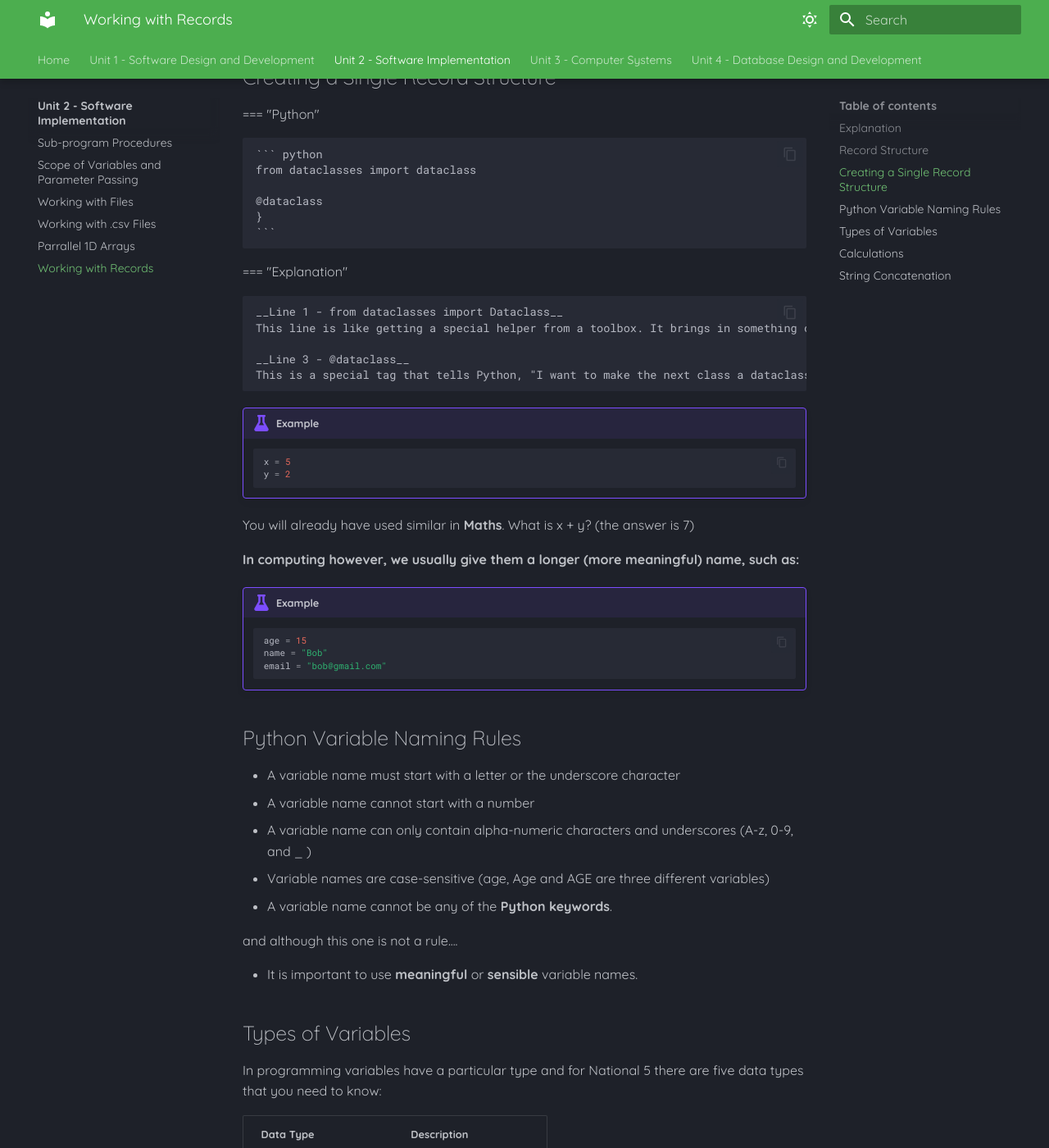
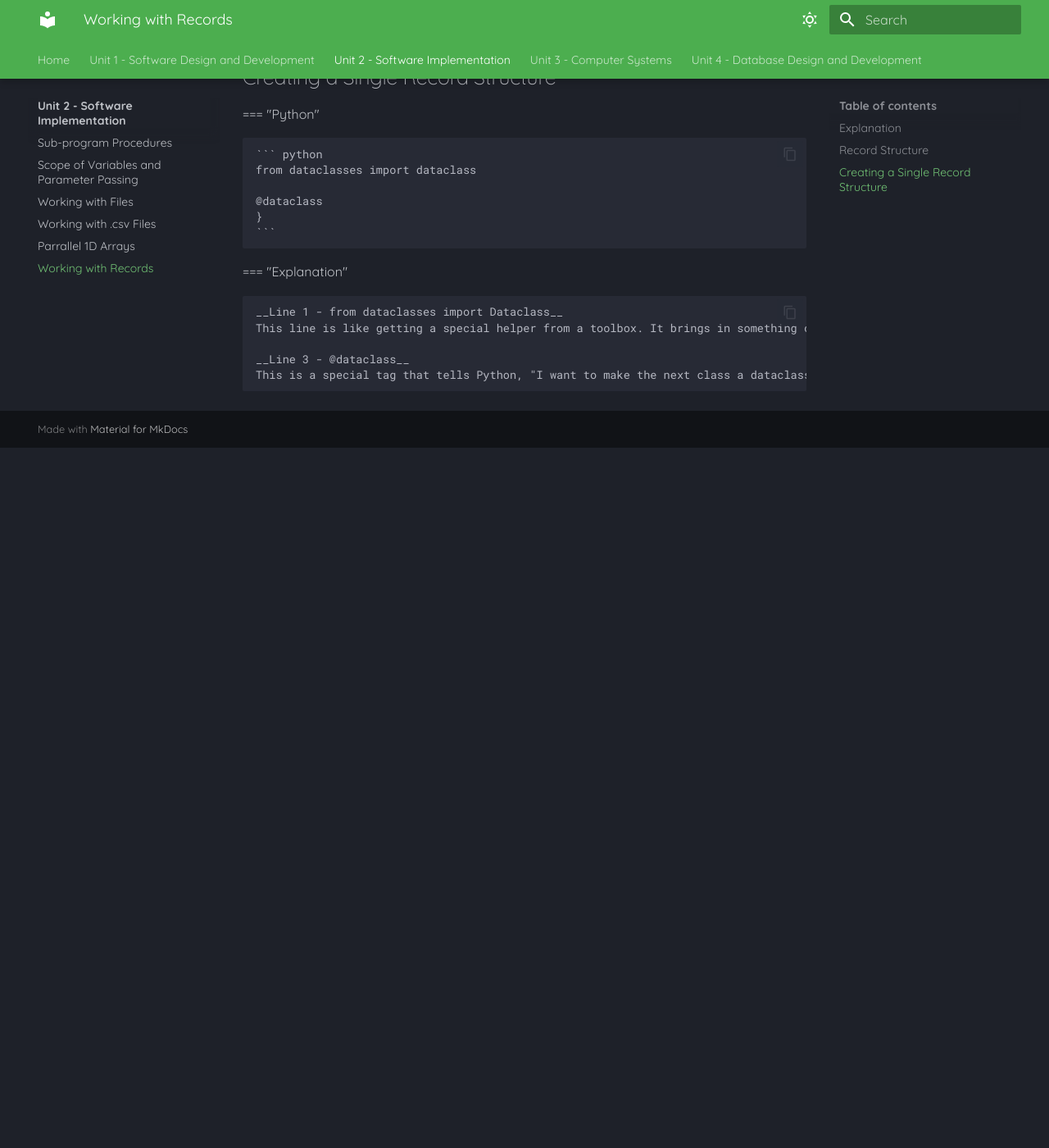
Before and after one commit to Mr-Wood-CS/Higher-Computing-Science-MD-Files, an MkDocs documentation site: the page built from docs/SI/08-Working-with-Records.md, in a window 1280 px wide and 1400 px high, scrolled down 1072 px. Shown: the whole window at 82% size. Built offline with MkDocs 1.6.1 and Material for MkDocs 9.7.7, drawn with Linux system fonts in a browser that asks for light colours; after the commit the page ends 1618 px from its top, so only the background shows below that; some of the changed text lies outside the part shown.

Commit message:
Update 08-Working-with-Records.md

````diff
--- a/docs/SI/08-Working-with-Records.md
+++ b/docs/SI/08-Working-with-Records.md
@@ -46,124 +46,3 @@ kind of information to expect in each field.
 
 	__Line 3 - @dataclass__
 	This is a special tag that tells Python, "I want to make the next class a dataclass." This means Python will automatically help us with things like creating the class and keeping track of data inside it.
-
-!!! example
-	```Python
-	x = 5
-	y = 2
-	```
-You will already have used similar in **Maths**. What is x + y? (the answer is 7)
-
-**In computing however, we usually give them a longer (more meaningful) name, such as:**
-
-!!! example
-	```Python
-	age = 15
-	name = "Bob"
-	email = "bob@gmail.com"
-	```
-
-## Python Variable Naming Rules
-
-- A variable name must start with a letter or the underscore character
-- A variable name cannot start with a number
-- A variable name can only contain alpha-numeric characters and underscores (A-z, 0-9, and _ )
-- Variable names are case-sensitive (age, Age and AGE are three different variables)
-- A variable name cannot be any of the **Python keywords**.
-
-and although this one is not a rule....
-
-- It is important to use **meaningful** or **sensible** variable names.
-
-## Types of Variables
-
-In programming variables have a particular type and for National 5 there are five data types that you need to know:
-
-| Data Type   | Description                                  |
-| :---------: | :-------------------------------------------:|
-| Integer     | Whole number: 12, -50, 100                   |
-| Real number | With a decimal point: 22.5, 0.001            |
-| String      | Words and symbols: hello, abc123             |
-| Character   | A single letter, digit or symbol: a, Z, $, # |
-| Boolean     | True (1) or False (0)                        |
-
-!!! warning
-
-    Once a variable has been set up with a particular type, you can only assign it data of that type.
-
-
-!!! example
-	```Python
-	# This is an integer
-	myage = int(15)
-
-	# This is a real number
-	price = float(0.99)
-
-	# This is a string
-	faveSubject = str("Computing")
-
-	# This is a character
-	firstInitial = char("F")
-
-	# This is a Boolean
-	isStudent = bool(1)
-	```
-
-## Calculations
-
-Python programs will often carry out calculations with operators. The result is usually stored in a variable:
-
-!!! example
-```Python
-num1 = 5
-num2 = 7
-sum = num1 + num2
-```
-
-You can use the following operators:
-
-!!! example
-	```Python
-	# Three variables
-	num1 = 5
-	num2 = 7
-	sum = 0.0
-
-	# Addition
-	sum = num1 + num2
-
-	# Subtraction
-	sum = num1 - num2
-
-	# Division
-	sum = num1 / num2
-
-	# Multiplication
-	sum = num1 * num2
-
-	# Raise to a power
-	sum = num1 ** num2
-
-	#Note that “raising to the power” means, for example, num1**num2.
-
-	#To square or cube a number, you would say:
-	square = num1 ** 2
-	cube = num1 ** 3
-	```
-
-## String Concatenation
-
-String concatenation is the term used when **joining** two strings.
-
-!!! example
-	```Python
-	word1 = “Hello”
-	word2 = “World”
-
-	sentence = word1 + word2
-	```
-
-!!! tip
-
-    The example above doesn’t include a space, you would have to add a space to the end of **“Hello”** or the beginning of **“World”**.
````
